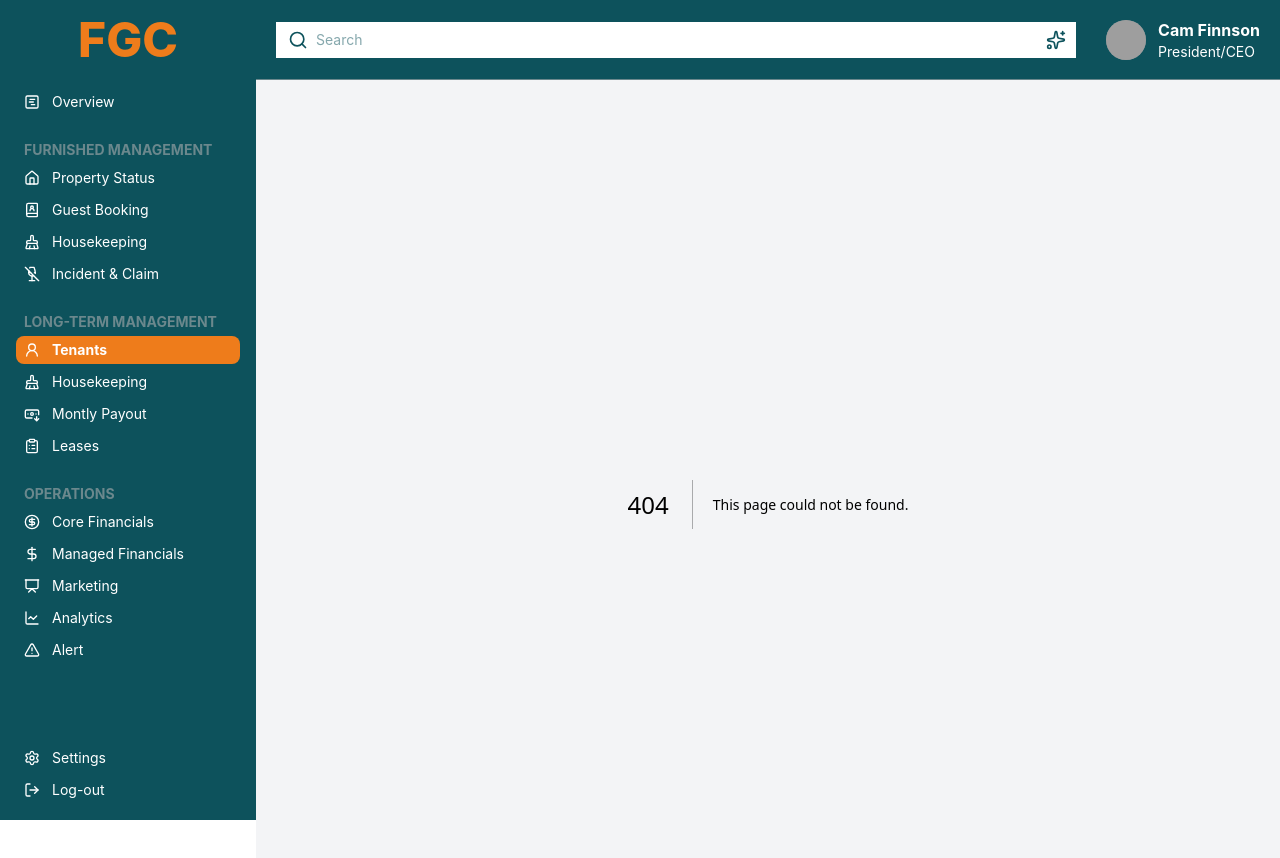
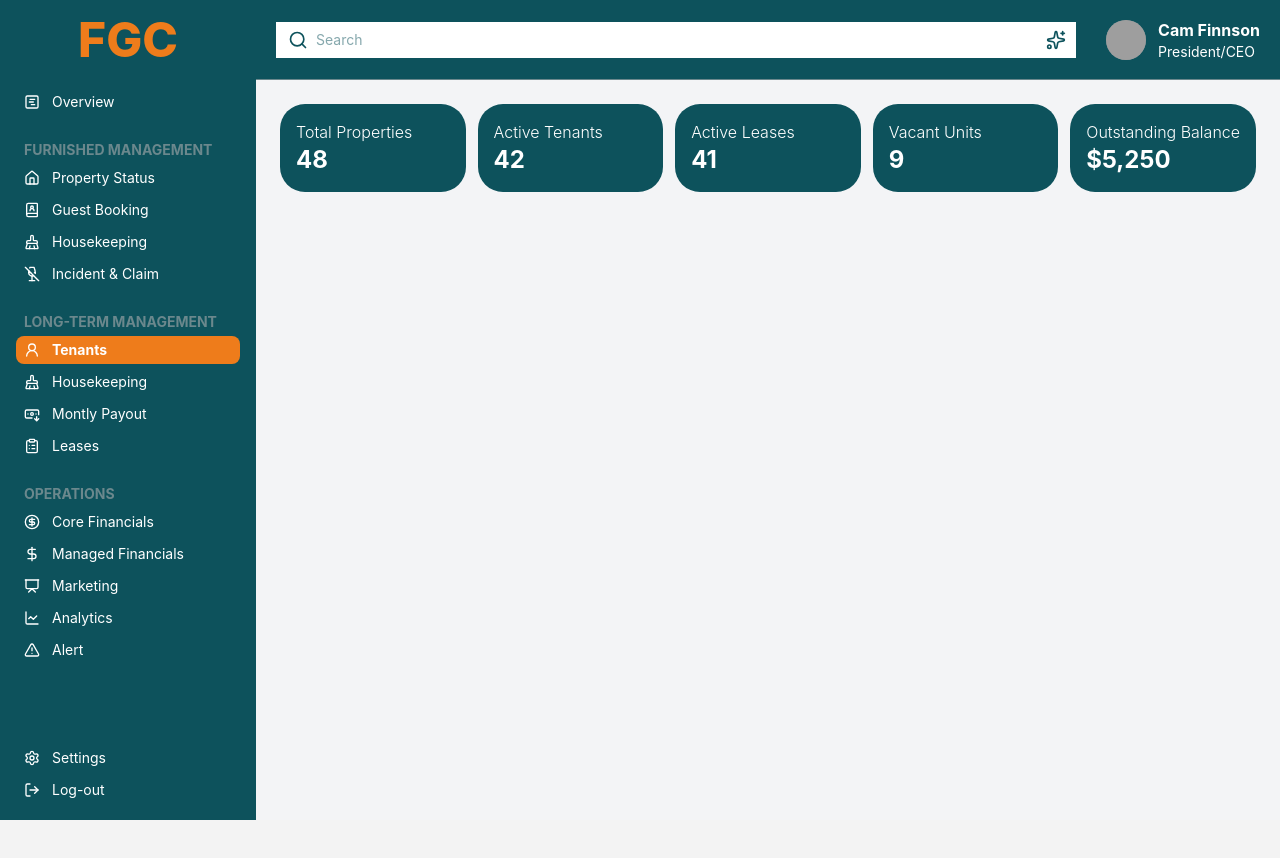
Before and after one commit to HiteshBhasin/DashboardProject, a Next.js app in the folder dashboard/: page /longterm/tenants in a window 1280 px wide. Before the commit this address had no page. Shown: the top 858 px of the page. After the commit the page ends 820 px from the top, so only its background shows below. Built offline with nearby package versions, Linux system fonts and the light colour scheme; grey boxes are pictures that could not be loaded.

Commit message:
Added Page

```diff
--- /dev/null
+++ b/dashboard/src/app/longterm/tenants/page.tsx
@@ -0,0 +1,28 @@
+import Image from "next/image";
+import KpiCard from "../../../components/KpiCard";
+import FilterButton from "../../../components/FilterButton";
+
+export default function Home() {
+
+  const data = {
+    totalProperties: 48,
+    activeTenants: 42,
+    activeLeases: 41,
+    vacantUnits: 9,
+    outstandingBalance: '$5,250',
+  };
+  return (
+    <div className ="flex flex-col gap-1 ">
+      <div className="flex flex-wrap gap-3">
+        <KpiCard title="Total Properties" value={data.totalProperties}/>
+        <KpiCard title="Active Tenants" value={data.activeTenants}/>
+        <KpiCard title="Active Leases" value={data.activeLeases}/>
+        <KpiCard title="Vacant Units" value={data.vacantUnits} />
+        <KpiCard title="Outstanding Balance" value={data.outstandingBalance}/>
+      </div>
+
+    </div>
+
+
+  );
+}
--- a/dashboard/src/components/KpiCard.tsx
+++ b/dashboard/src/components/KpiCard.tsx
@@ -17,7 +17,7 @@ const KpiCard: React.FC<KpiCardProps> = ({ title, value, change, icon, onClick,
     <div
       onClick={onClick}
       className={`
-        flex flex-col p-4 rounded-[25px] relative transition h-fit justify-between flex-1 whitespace-nowrap
+        flex flex-col p-4 rounded-[25px] relative transition justify-between flex-1 whitespace-nowrap m-0
         ${selected
           ? 'bg-white text-[#0D525C] border-2 border-[#0D525C]'
           : 'bg-[#0D525C] text-white'
@@ -47,7 +47,7 @@ const KpiCard: React.FC<KpiCardProps> = ({ title, value, change, icon, onClick,
       </div>
 
       {/* Value section */}
-      <h2 className="text-2xl font-bold mt-2">{value}</h2>
+      <h2 className="text-2xl font-bold">{value}</h2>
     </div>
   );
 };
```
